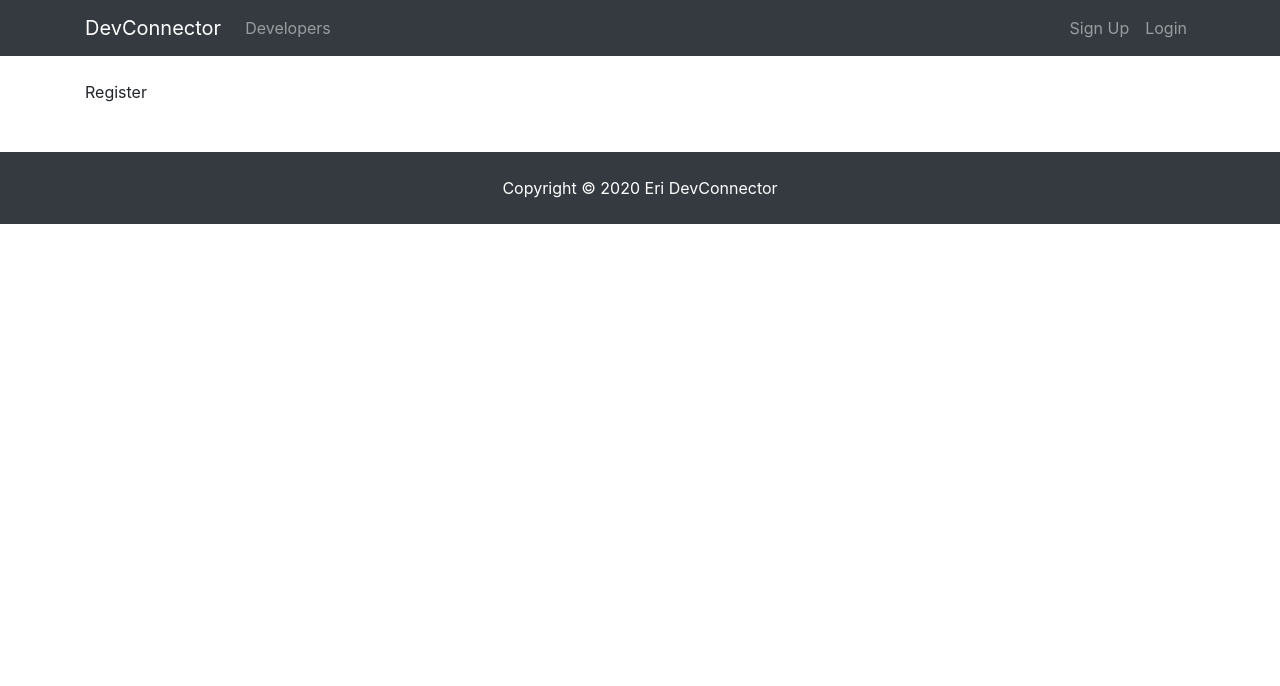
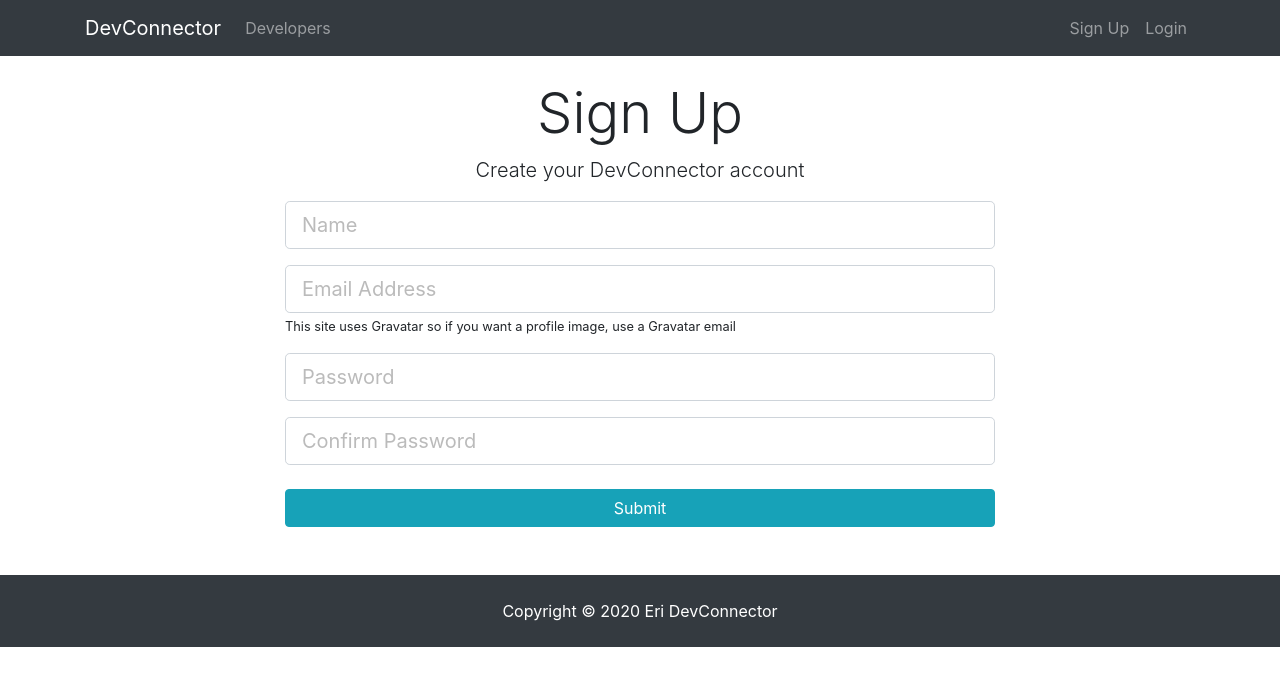
Before and after one commit to byohannes/EriDevConnector, a React (Create React App) app in the folder client/: page /register in a window 1280 px wide. Shown: the top 686 px of the page. Built offline with nearby package versions, Linux system fonts and the light colour scheme.

Commit message:
sign up form created

```diff
--- a/client/src/components/auth/Register.js
+++ b/client/src/components/auth/Register.js
@@ -1,7 +1,58 @@
 import React from "react";
 
 const Register = () => {
-  return <div>Register</div>;
+  return (
+    <div className="register">
+      <div className="container">
+        <div className="row">
+          <div className="col-md-8 m-auto">
+            <h1 className="display-4 text-center">Sign Up</h1>
+            <p className="lead text-center">Create your DevConnector account</p>
+            <form action="create-profile.html">
+              <div className="form-group">
+                <input
+                  type="text"
+                  className="form-control form-control-lg"
+                  placeholder="Name"
+                  name="name"
+                  required
+                />
+              </div>
+              <div className="form-group">
+                <input
+                  type="email"
+                  className="form-control form-control-lg"
+                  placeholder="Email Address"
+                  name="email"
+                />
+                <small classNameName="form-text text-muted">
+                  This site uses Gravatar so if you want a profile image, use a
+                  Gravatar email
+                </small>
+              </div>
+              <div className="form-group">
+                <input
+                  type="password"
+                  className="form-control form-control-lg"
+                  placeholder="Password"
+                  name="password"
+                />
+              </div>
+              <div className="form-group">
+                <input
+                  type="password"
+                  className="form-control form-control-lg"
+                  placeholder="Confirm Password"
+                  name="password2"
+                />
+              </div>
+              <input type="submit" className="btn btn-info btn-block mt-4" />
+            </form>
+          </div>
+        </div>
+      </div>
+    </div>
+  );
 };
 
 export default Register;
```
